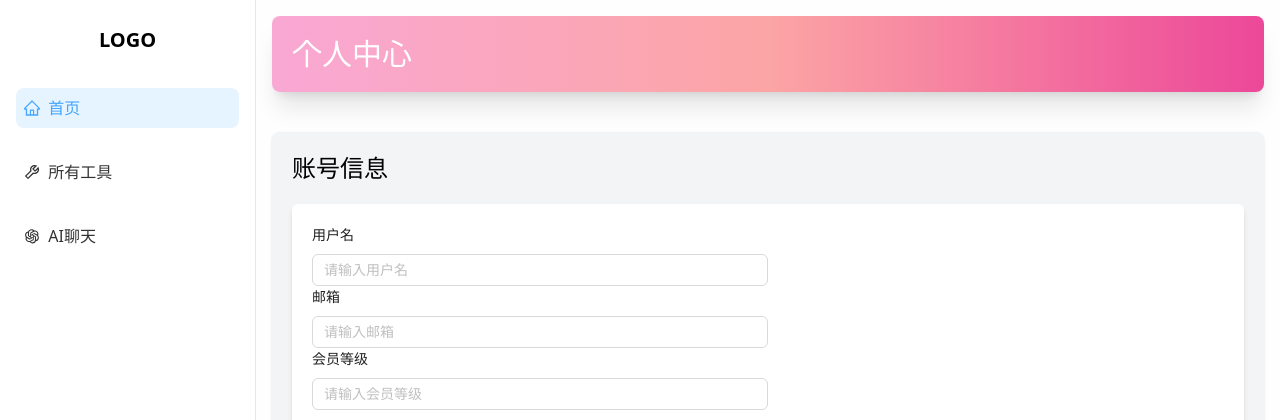
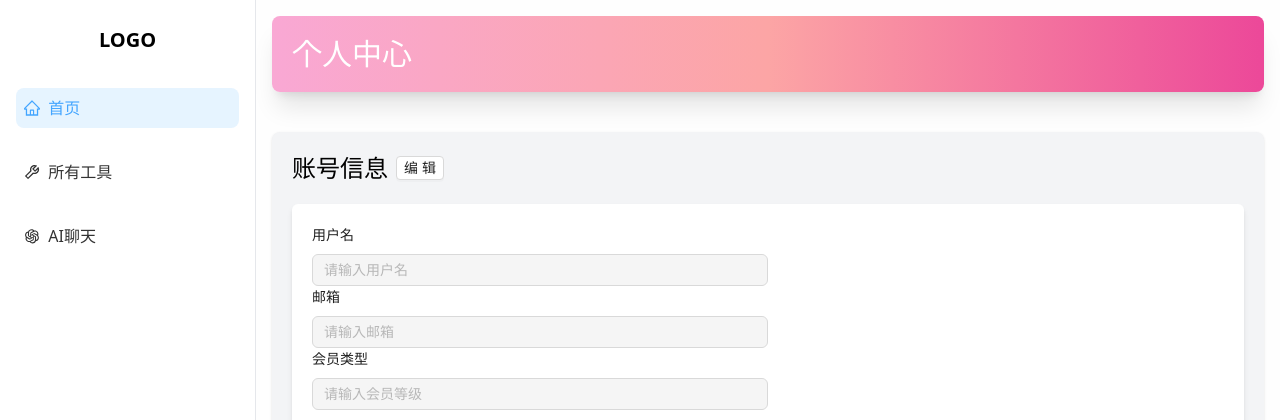
Before and after one commit to 0x3147/tools-shop, a React (Vite) app: page /home/mine in a window 1280 px wide. Shown: the top 420 px of the page. Built offline with nearby package versions, Linux system fonts and the light colour scheme; no server answers.

Commit message:
feat: 样式布局优化

```diff
--- a/src/pages/Mine/index.tsx
+++ b/src/pages/Mine/index.tsx
@@ -1,6 +1,6 @@
 import { getUserInfoService } from '@/service/user.ts'
 import { useAppSelector } from '@/store'
-import { Form, Input } from 'antd'
+import { Button, Form, Input } from 'antd'
 import { memo, useEffect, useState } from 'react'
 
 import { useRequest } from 'ahooks'
@@ -9,6 +9,7 @@ import type { FC } from 'react'
 
 const Mine: FC = () => {
   const [formLayout, setFormLayout] = useState<FormLayout>('inline')
+  const [isInfoEdit, setIsInfoEdit] = useState<boolean>(false)
 
   const { postId } = useAppSelector((state) => state.userReducer)
 
@@ -43,6 +44,10 @@ const Mine: FC = () => {
   const { data } = useRequest(fetchUserInfo)
   console.log(data)
 
+  const handleEditInfo = () => {
+    setIsInfoEdit(!isInfoEdit)
+  }
+
   return (
     <section className="flex w-full flex-col gap-y-10">
       <div className="rounded-lg bg-gradient-to-r from-pink-300 via-red-300 to-pink-500 p-5 text-3xl text-white shadow-xl">
@@ -50,20 +55,26 @@ const Mine: FC = () => {
       </div>
       <div className="flex flex-col rounded-lg bg-gray-100 p-5 shadow">
         <div className="flex flex-col gap-y-5">
-          <div className="text-2xl text-black">账号信息</div>
+          <div className="flex items-center gap-x-2 text-2xl text-black">
+            账号信息
+            <Button size="small" onClick={handleEditInfo}>
+              {isInfoEdit ? '取消' : '编辑'}
+            </Button>
+          </div>
           <Form
             {...formItemLayout}
             layout={formLayout}
+            disabled={true}
             className="rounded-md bg-white p-5 shadow-md"
           >
             <Form.Item label="用户名" name="username" className="mb-0">
-              <Input placeholder="请输入用户名" value={''} readOnly />
+              <Input placeholder="请输入用户名" value={''} />
             </Form.Item>
             <Form.Item label="邮箱" name="email" className="mb-0">
-              <Input placeholder="请输入邮箱" value={''} readOnly />
+              <Input placeholder="请输入邮箱" value={''} />
             </Form.Item>
-            <Form.Item label="会员等级" name="membershipLevel" className="mb-0">
-              <Input placeholder="请输入会员等级" value={''} readOnly />
+            <Form.Item label="会员类型" name="membershipLevel" className="mb-0">
+              <Input placeholder="请输入会员等级" value={''} disabled />
             </Form.Item>
           </Form>
         </div>
```
